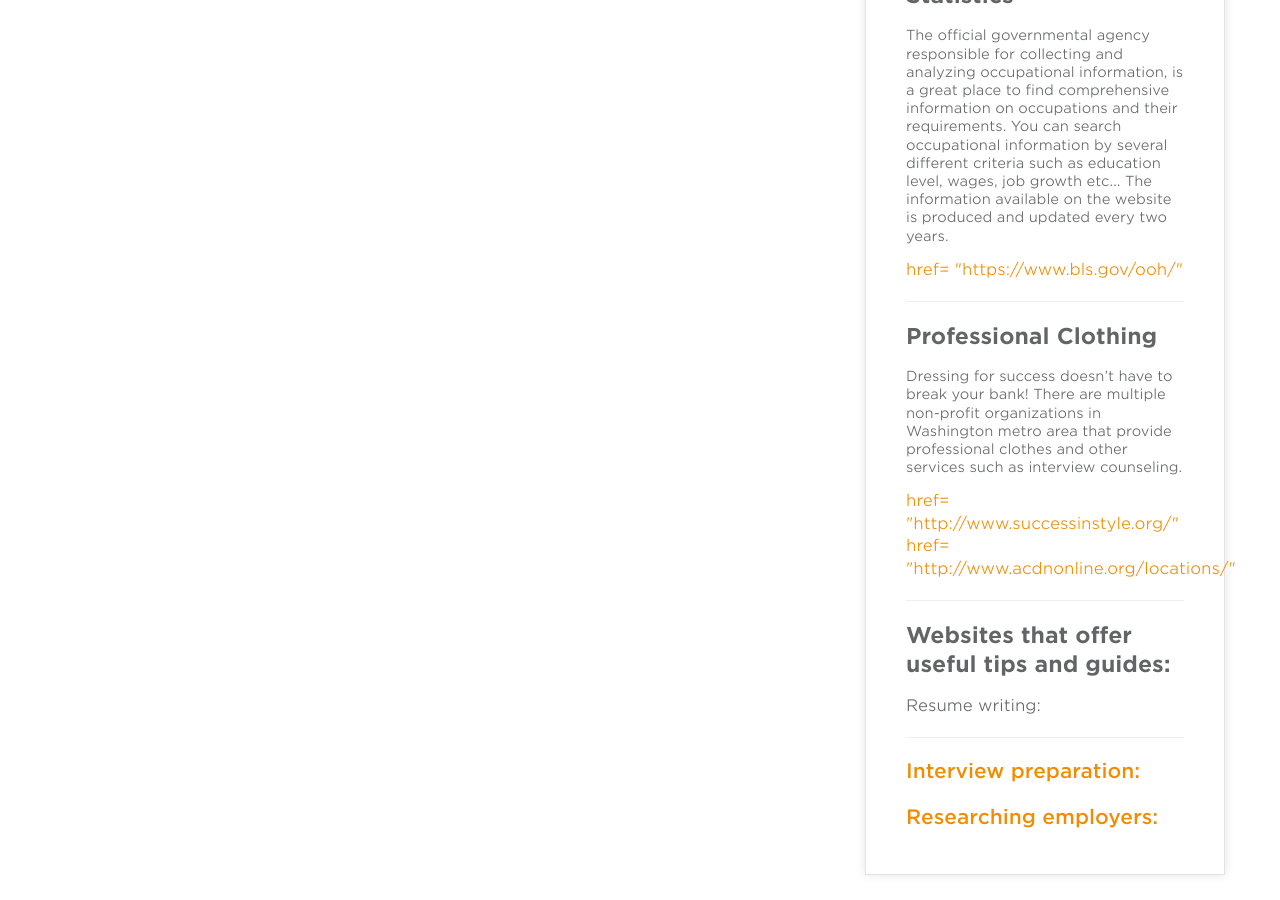
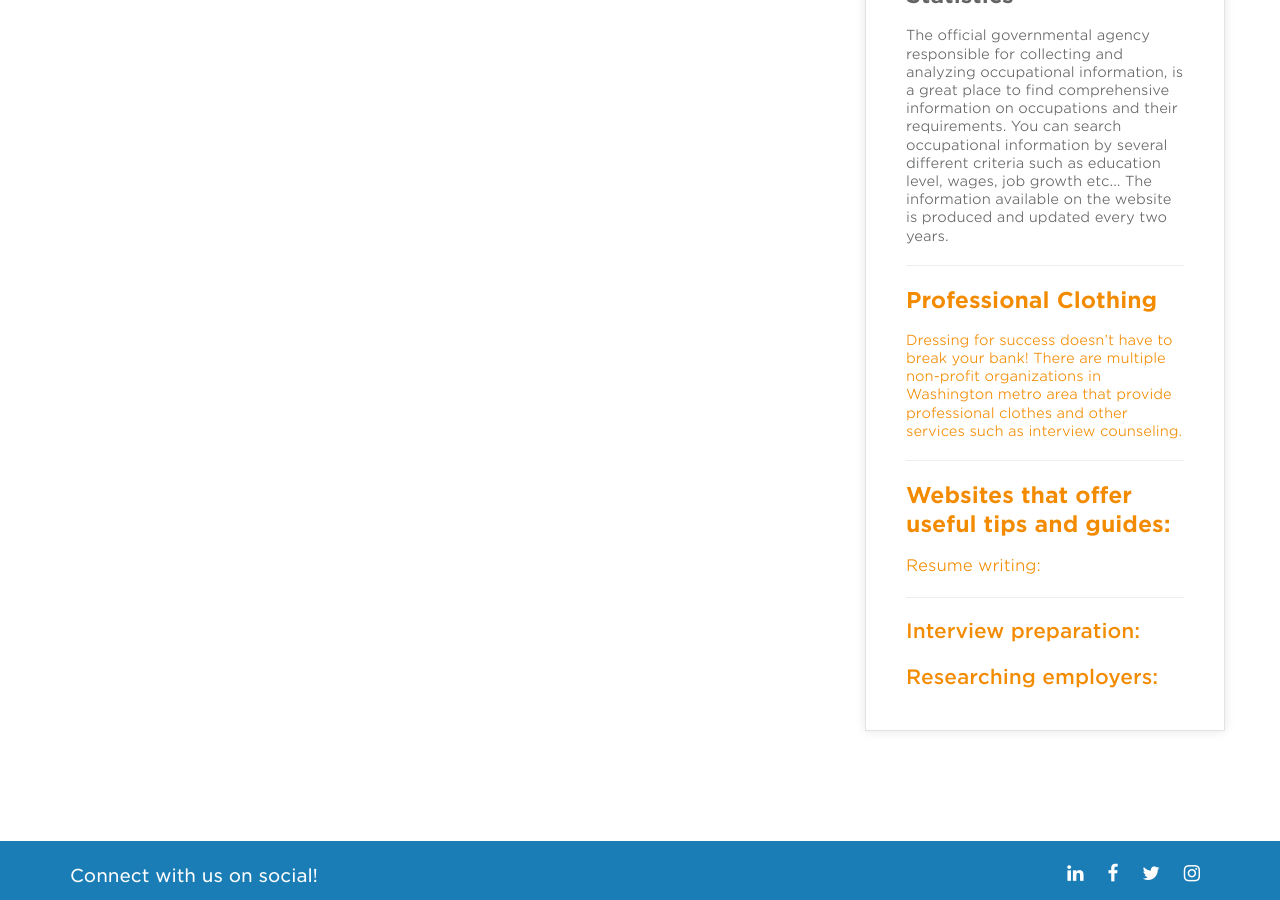
Before and after one commit to YEPNetwork/yepnetwork.github.io, a Jekyll site: the page built from _programs/career-development.html, in a window 1280 px wide and 900 px high, scrolled down 743 px. Built offline with Jekyll 4.4.1, drawn with Linux system fonts in a browser that asks for light colours; nearby versions of some CDN libraries.

Commit message:
Update career-development.html

```diff
--- a/_programs/career-development.html
+++ b/_programs/career-development.html
@@ -25,12 +25,12 @@
     <h2> The Bureau of Labor Statistics</h2>
       <p> The official governmental agency responsible for collecting and analyzing occupational information, is a great place to find comprehensive information on occupations and their requirements. You can search occupational information by several different criteria such as education level, wages, job growth etc... The information available on the website is produced and updated every two years.
 </p>
-  <a> href= "https://www.bls.gov/ooh/" </a>
+  <a href= "https://www.bls.gov/ooh/" </a>
   <hr>
       <h2>Professional Clothing</h2>
       <p>Dressing for success doesn’t have to break your bank! There are multiple non-profit organizations in Washington metro area that provide professional clothes and other services such as interview counseling.</p>
-      <a> href= "http://www.successinstyle.org/" </a>
-      <a> href= "http://www.acdnonline.org/locations/" </a>
+      <a href= "http://www.successinstyle.org/" </a>
+      <a href= "http://www.acdnonline.org/locations/" </a>
     <hr>
      <h2>Websites that offer useful tips and guides: </h2>
                Resume writing:
@@ -45,7 +45,6 @@
              <a href="https://www.glassdoor.com/index.htm"</a>
               <a href="http://www.vault.com/"</a>
                <a href="https://www.themuse.com/"</a>
- </p>
       </div>
           </aside>
             </div>
```
